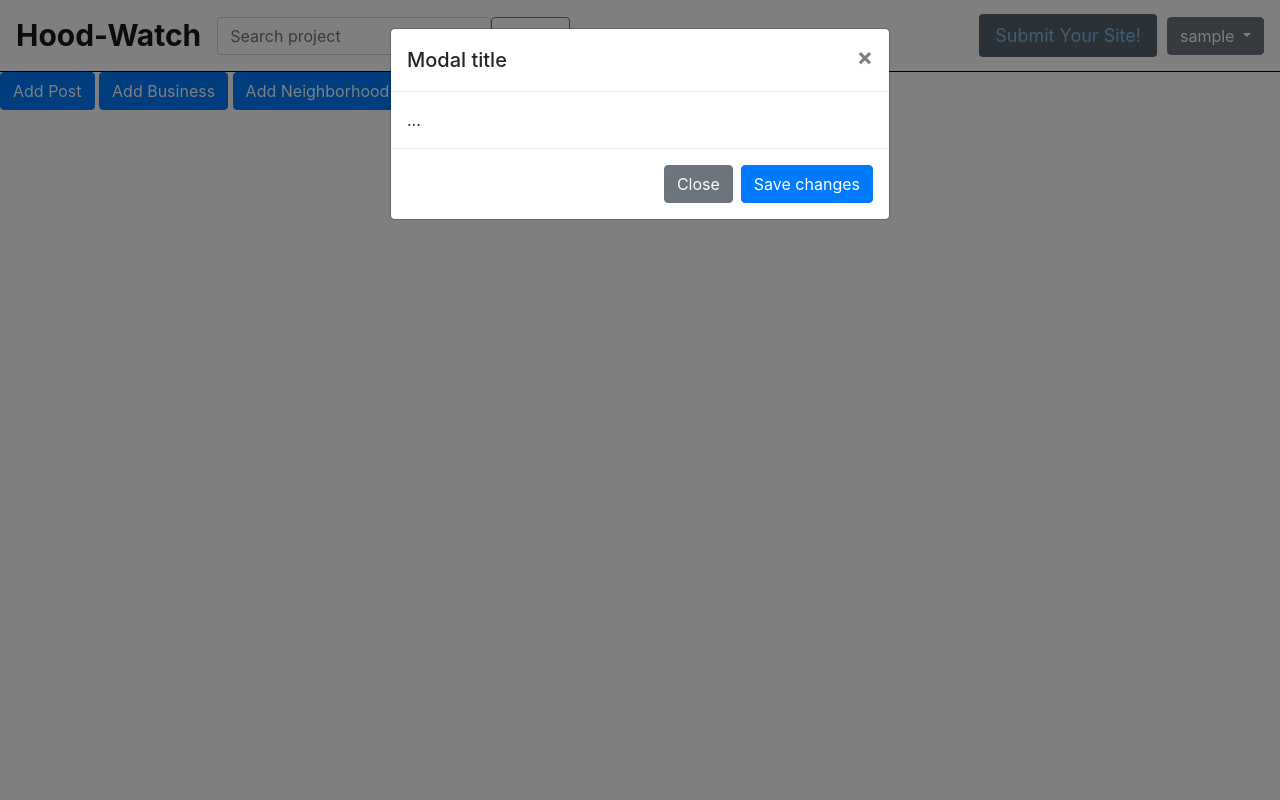
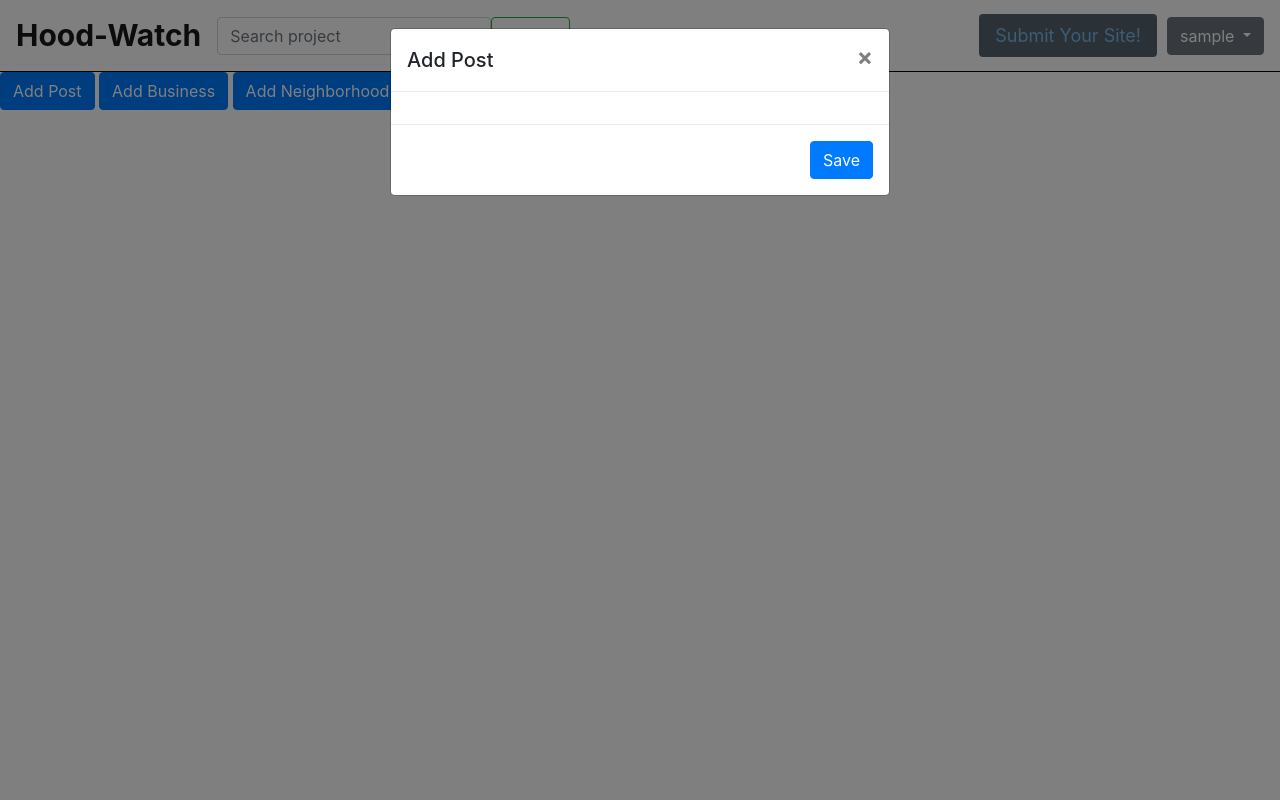
Before and after one commit to Joshua-Barawa/Django-IP4, a Django app: page / in a window 1280 px wide, after a click on "Add Post". Run offline with Django 4.2, Linux system fonts and the light colour scheme; the visitor is signed in with stand-in values (Sample User, id 1); some libraries are stand-ins or nearby versions.

Commit message:
created add post function

```diff
--- a/app/forms.py
+++ b/app/forms.py
@@ -51,5 +51,5 @@
 
     def __init__(self, *args, **kwargs):
         super(PostForm, self).__init__(*args, **kwargs)
-        self.fields['name'].widget.attrs['class'] = 'form-control'
+        self.fields['title'].widget.attrs['class'] = 'form-control'
         self.fields['description'].widget.attrs['class'] = 'form-control'
--- a/app/templates/html/index.html
+++ b/app/templates/html/index.html
@@ -1,6 +1,6 @@
 {% extends 'html/base.html' %}
 {% load static %}
-{% block title %}<title>Awwards|Home</title>{% endblock %}
+{% block title %}<title>Hood-Watch|Home</title>{% endblock %}
  {% block css %}<link rel="stylesheet" href="{% static 'css/index.css' %}"> {% endblock %}
 
 {% block content %}
@@ -12,24 +12,26 @@
   <div class="modal-dialog" role="document">
     <div class="modal-content">
       <div class="modal-header">
-        <h5 class="modal-title" id="exampleModalLabel">Modal title</h5>
+        <h5 class="modal-title" id="exampleModalLabel">Add Post</h5>
         <button type="button" class="close" data-dismiss="modal" aria-label="Close">
           <span aria-hidden="true">&times;</span>
         </button>
       </div>
       <div class="modal-body">
-        ...
+        <form method="post">
+        {% csrf_token %}
+        {{form}}
+          </form>
       </div>
       <div class="modal-footer">
-        <button type="button" class="btn btn-secondary" data-dismiss="modal">Close</button>
-        <button type="button" class="btn btn-primary">Save changes</button>
+        <button type="button" class="btn btn-primary">Save</button>
       </div>
     </div>
   </div>
 </div>
-<button type="button" class="btn btn-primary" data-toggle="modal" data-target="#exampleModal">
+<a type="button" href="/add-post/" class="btn btn-primary" data-toggle="modal" data-target="#exampleModal">
   Add Post
-</button>
+</a>
 
 
 
@@ -38,7 +40,7 @@
   <div class="modal-dialog" role="document">
     <div class="modal-content">
       <div class="modal-header">
-        <h5 class="modal-title" id="exampleModalLabel2">Modal title</h5>
+        <h5 class="modal-title" id="exampleModalLabel2">Add Business</h5>
         <button type="button" class="close" data-dismiss="modal" aria-label="Close">
           <span aria-hidden="true">&times;</span>
         </button>
@@ -62,7 +64,7 @@
   <div class="modal-dialog" role="document">
     <div class="modal-content">
       <div class="modal-header">
-        <h5 class="modal-title" id="exampleModalLabel3">Modal title</h5>
+        <h5 class="modal-title" id="exampleModalLabel3">Add Neighborhood</h5>
         <button type="button" class="close" data-dismiss="modal" aria-label="Close">
           <span aria-hidden="true">&times;</span>
         </button>
@@ -72,7 +74,7 @@
       </div>
       <div class="modal-footer">
         <button type="button" class="btn btn-secondary" data-dismiss="modal">Close</button>
-        <button type="button" class="btn btn-primary">Save changes</button>
+        <button type="button" class="btn btn-primary" data-dismiss="modal">Save changes</button>
       </div>
     </div>
   </div>
--- a/app/urls.py
+++ b/app/urls.py
@@ -6,7 +6,7 @@
     path('register-user/', register_user, name='register-user'),
     path('login-user/', login_user, name='login-user'),
     path('logout-user/', logout_user, name='logout-user'),
-    # path('submit-project/', submit_project, name='submit-project'),
+    path('add-post/', add_post, name='add-post'),
     # path('view-project/<int:id>', view_project, name='view-project'),
     path('profile/', my_profile, name='profile'),
     # path('project-list/', project_list, name='project-list'),
--- a/app/views.py
+++ b/app/views.py
@@ -9,6 +9,39 @@
 @login_required(login_url='login-user/')
 def index(request):
     return render(request, 'html/index.html', {})
+
+
+@login_required(login_url='login-user/')
+def add_post(request):
+    if request.method == 'POST':
+        form = PostForm(request.POST)
+        if form.is_valid():
+            post = form.save(commit=False)
+            post.user = request.user
+            post.save()
+            messages.success(request, "Posted successful")
+            return redirect('index-page')
+    else:
+        form = PostForm()
+        return render(request, 'html/index.html', {'form': form})
+
+    return render(request, 'html/index.html', {'form': form})
+
+
+@login_required(login_url='login-user/')
+def my_profile(request):
+    user = request.user
+    profile = Profile.objects.get(user=user)
+    if request.method == "POST":
+        username = request.POST.get('username')
+        fullname = request.POST.get('fullname')
+        email = request.POST.get('email')
+        profile.profile_pic = request.FILES['profile_pic']
+        profile.caption = request.POST.get("bio")
+
+        user = User.objects.filter(username=user.username).update(username=username, first_name=fullname, email=email)
+        profile.save()
+    return render(request, 'html/profile.html', {"profile": profile})
 
 
 def register_user(request):
@@ -32,22 +65,6 @@
     return render(request, 'html/register.html', {"form": form})
 
 
-@login_required(login_url='login-user/')
-def my_profile(request):
-    user = request.user
-    profile = Profile.objects.get(user=user)
-    if request.method == "POST":
-        username = request.POST.get('username')
-        fullname = request.POST.get('fullname')
-        email = request.POST.get('email')
-        profile.profile_pic = request.FILES['profile_pic']
-        profile.caption = request.POST.get("bio")
-
-        user = User.objects.filter(username=user.username).update(username=username, first_name=fullname, email=email)
-        profile.save()
-    return render(request, 'html/profile.html', {"profile": profile})
-
-
 def login_user(request):
     if request.method == "POST":
         username = request.POST.get('username')
```
